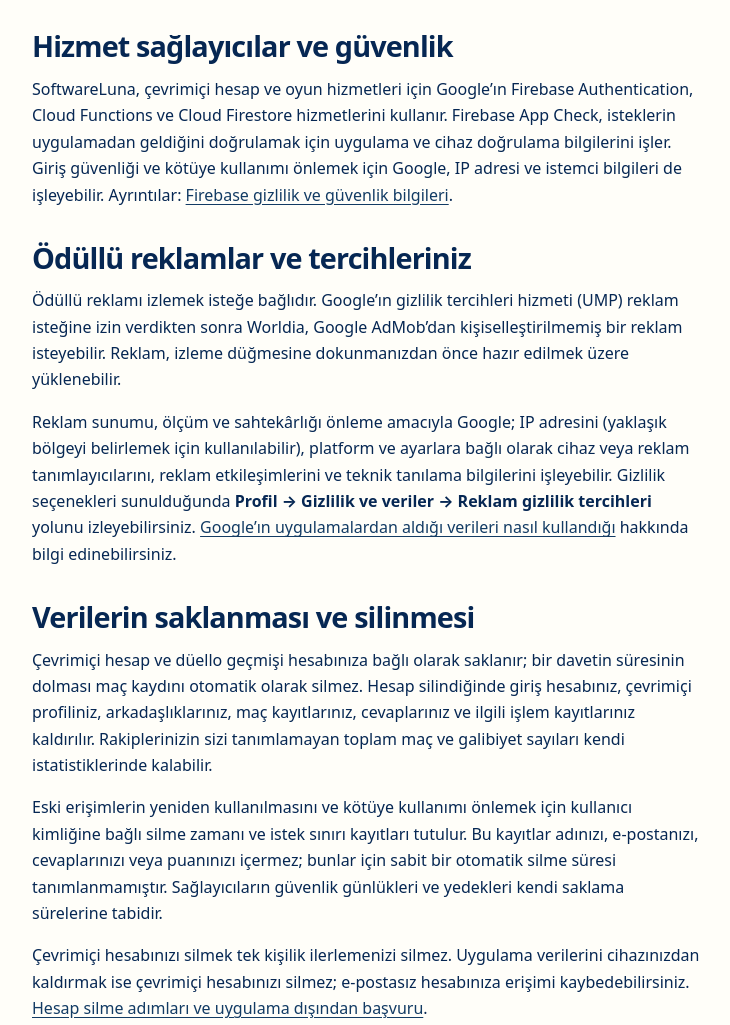
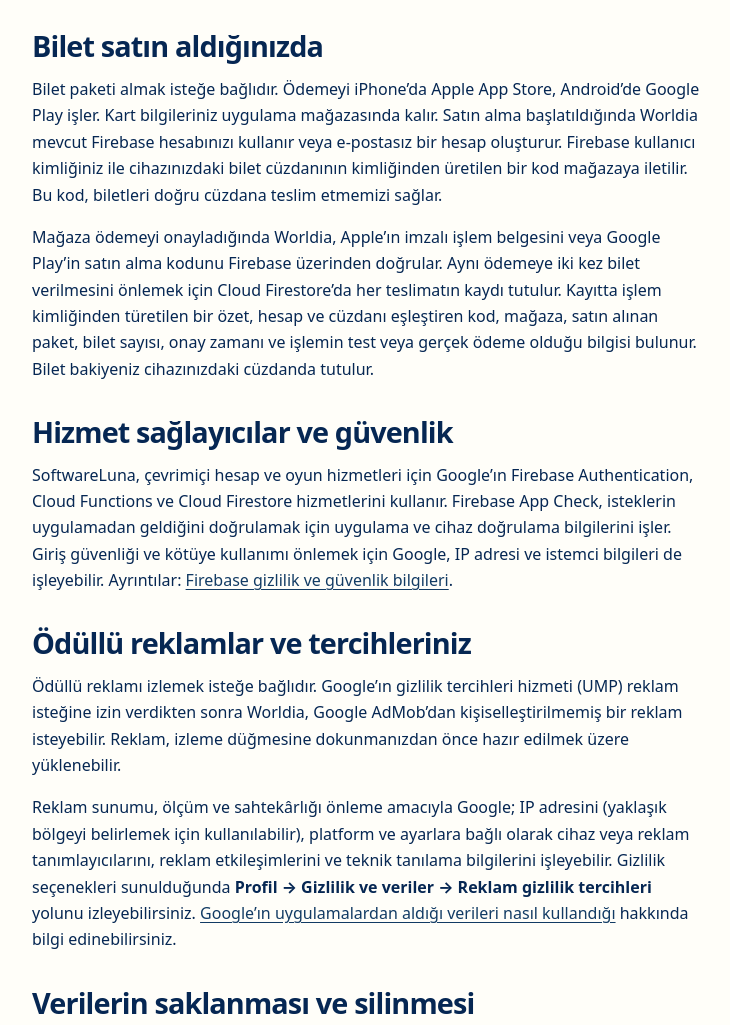
Before and after one commit to SoftwareLuna/softwareluna.github.io, a plain HTML site: page worldia/privacy/index.html in a window 1280 px wide. Shown: the part 1121-2146 px from the top of the page, without its empty margins (68-798 px from the left). Drawn offline with Linux system fonts and the light colour scheme.

Commit message:
Explain Worldia ticket purchase verification and retention

```diff
--- a/worldia/privacy/index.html
+++ b/worldia/privacy/index.html
@@ -1,8 +1,8 @@
 <!doctype html>
 <html lang="tr"><head><meta charset="utf-8"><meta name="viewport" content="width=device-width,initial-scale=1"><meta name="theme-color" content="#062753">
-<title>Worldia Gizlilik Politikası · SoftwareLuna</title><meta name="description" content="Yayıncı: SoftwareLuna · Son güncelleme: 14 Kasım 2026"><link rel="canonical" href="https://softwareluna.github.io/worldia/privacy/"><link rel="icon" type="image/png" href="../assets/worldia.png?v=17"><link rel="stylesheet" href="../assets/guide.css"><link rel="stylesheet" href="../assets/worldia.css?v=17"></head>
+<title>Worldia Gizlilik Politikası · SoftwareLuna</title><meta name="description" content="Yayıncı: SoftwareLuna · Son güncelleme: 27 Kasım 2026"><link rel="canonical" href="https://softwareluna.github.io/worldia/privacy/"><link rel="icon" type="image/png" href="../assets/worldia.png?v=17"><link rel="stylesheet" href="../assets/guide.css"><link rel="stylesheet" href="../assets/worldia.css?v=17"></head>
 <body class="worldia-site"><a class="skip" href="#icerik">İçeriğe geç</a><header class="mast"><div class="wrap"><a class="brand" href="../"><img src="../assets/worldia.png?v=17" width="37" height="37" alt="">Worldia</a><nav aria-label="Ana menü"><a href="../support/">Destek</a><a href="../privacy/" aria-current="page">Gizlilik</a><a href="../delete-account/">Hesap silme</a></nav></div></header>
-<main id="icerik"><header class="pagehead"><div class="wrap"><a class="crumb" href="../">← Worldia</a><p class="eyebrow">02 / GİZLİLİK</p><h1>Worldia Gizlilik Politikası</h1><p class="intro">Yayıncı: SoftwareLuna · Son güncelleme: 14 Kasım 2026</p></div></header><div class="wrap layout"><article class="copy" aria-label="Worldia Gizlilik Politikası"><section aria-labelledby="cihaz">
+<main id="icerik"><header class="pagehead"><div class="wrap"><a class="crumb" href="../">← Worldia</a><p class="eyebrow">02 / GİZLİLİK</p><h1>Worldia Gizlilik Politikası</h1><p class="intro">Yayıncı: SoftwareLuna · Son güncelleme: 27 Kasım 2026</p></div></header><div class="wrap layout"><article class="copy" aria-label="Worldia Gizlilik Politikası"><section aria-labelledby="cihaz">
   <h2 id="cihaz">Tek kişilik oyun ve cihazınızdaki kayıtlar</h2>
   <p>Worldia’yı hesap açmadan, çevrimdışı oynayabilirsiniz. Gezgin adınız, seçtiğiniz avatar, bölüm ilerlemeniz, pasaport damgalarınız, yıldızlarınız, günlük seriniz, tek kişilik başarımlarınız, alınmış ödülleriniz, bilet ve joker bakiyeleriniz cihazınızda saklanır. Çevrimiçi hesap açmak, tek kişilik ilerlemenizi başka bir cihaza taşımaz.</p>
   <p>Haritalar, bayraklar ve portreler oyunla birlikte gelir. Worldia bunları göstermek veya arkadaş bulmak için konumunuza, rehberinize, kameranıza, fotoğraflarınıza ya da mikrofonunuza erişim istemez.</p>
@@ -13,6 +13,12 @@
   <p>Arkadaşlar ve düellolar için isteğe bağlı bir çevrimiçi hesap oluşturabilirsiniz. E-postasız hesapta Firebase Authentication bir kullanıcı kimliği oluşturur. Sonradan e-posta ve şifre bağlarsanız giriş ve şifre sıfırlama işlemlerini Firebase Authentication yürütür. E-posta adresiniz diğer oyunculara gösterilmez.</p>
   <p>Arkadaşlık ve maç özelliklerini sağlamak için gezgin adınız, benzersiz kullanıcı adınız, seçtiğiniz hazır avatar, istek ve davetler, arkadaşlıklar, düello zamanları, verdiğiniz cevaplar, puanlar ve istatistikler Firebase’de işlenir. Düello başarımları için toplam maç ve galibiyet sayıları ile mevcut ve en uzun galibiyet serisi de çevrimiçi hesapla ilişkilendirilir. Kullanıcı adınızı bilen bir oyuncu size istek gönderebilir. Profil bilgileriniz ilgili istek ve arkadaş listelerinde görünür; maçınızın sonucu ve karşılıklı istatistikler o düellonun taraflarıyla paylaşılır.</p>
   <p>Son görüntülenen çevrimiçi bilgiler, düello başarım ilerlemesinin yerel kopyası ve henüz gönderilmemiş cevaplar cihazda da tutulabilir. Herkese aynı oyun kurallarını uygulamak ve yinelenen bir isteğin iki kez bilet düşmesine yol açmasını önlemek için kota ve işlem kayıtları kullanılır.</p>
+</section>
+
+<section aria-labelledby="biletler">
+  <h2 id="biletler">Bilet satın aldığınızda</h2>
+  <p>Bilet paketi almak isteğe bağlıdır. Ödemeyi iPhone’da Apple App Store, Android’de Google Play işler. Kart bilgileriniz uygulama mağazasında kalır. Satın alma başlatıldığında Worldia mevcut Firebase hesabınızı kullanır veya e-postasız bir hesap oluşturur. Firebase kullanıcı kimliğiniz ile cihazınızdaki bilet cüzdanının kimliğinden üretilen bir kod mağazaya iletilir. Bu kod, biletleri doğru cüzdana teslim etmemizi sağlar.</p>
+  <p>Mağaza ödemeyi onayladığında Worldia, Apple’ın imzalı işlem belgesini veya Google Play’in satın alma kodunu Firebase üzerinden doğrular. Aynı ödemeye iki kez bilet verilmesini önlemek için Cloud Firestore’da her teslimatın kaydı tutulur. Kayıtta işlem kimliğinden türetilen bir özet, hesap ve cüzdanı eşleştiren kod, mağaza, satın alınan paket, bilet sayısı, onay zamanı ve işlemin test veya gerçek ödeme olduğu bilgisi bulunur. Bilet bakiyeniz cihazınızdaki cüzdanda tutulur.</p>
 </section>
 
 <section aria-labelledby="firebase">
@@ -28,8 +34,9 @@
 
 <section aria-labelledby="saklama">
   <h2 id="saklama">Verilerin saklanması ve silinmesi</h2>
-  <p>Çevrimiçi hesap ve düello geçmişi hesabınıza bağlı olarak saklanır; bir davetin süresinin dolması maç kaydını otomatik olarak silmez. Hesap silindiğinde giriş hesabınız, çevrimiçi profiliniz, arkadaşlıklarınız, maç kayıtlarınız, cevaplarınız ve ilgili işlem kayıtlarınız kaldırılır. Rakiplerinizin sizi tanımlamayan toplam maç ve galibiyet sayıları kendi istatistiklerinde kalabilir.</p>
+  <p>Çevrimiçi hesap ve düello geçmişi hesabınıza bağlı olarak saklanır; bir davetin süresinin dolması maç kaydını otomatik olarak silmez. Hesap silindiğinde giriş hesabınız, çevrimiçi profiliniz, arkadaşlıklarınız, maç kayıtlarınız, cevaplarınız ve düellolarla ilgili işlem kayıtlarınız kaldırılır. Rakiplerinizin sizi tanımlamayan toplam maç ve galibiyet sayıları kendi istatistiklerinde kalabilir.</p>
   <p>Eski erişimlerin yeniden kullanılmasını ve kötüye kullanımı önlemek için kullanıcı kimliğine bağlı silme zamanı ve istek sınırı kayıtları tutulur. Bu kayıtlar adınızı, e-postanızı, cevaplarınızı veya puanınızı içermez; bunlar için sabit bir otomatik silme süresi tanımlanmamıştır. Sağlayıcıların güvenlik günlükleri ve yedekleri kendi saklama sürelerine tabidir.</p>
+  <p>Bilet teslim kayıtları, aynı satın almanın yeniden kullanılması hâlinde bunu saptamak için hesabınızı sildikten sonra da saklanır. Bu kayıtlar için sabit bir otomatik silme süresi tanımlanmamıştır.</p>
   <p>Çevrimiçi hesabınızı silmek tek kişilik ilerlemenizi silmez. Uygulama verilerini cihazınızdan kaldırmak ise çevrimiçi hesabınızı silmez; e-postasız hesabınıza erişimi kaybedebilirsiniz. <a href="../delete-account/">Hesap silme adımları ve uygulama dışından başvuru</a>.</p>
 </section>
 
@@ -38,5 +45,5 @@
   <p>Bu site GitHub Pages üzerinden sunulur. GitHub, ziyaretçilerin IP adreslerini güvenlik amacıyla kaydeder. <a href="https://docs.github.com/en/pages/getting-started-with-github-pages/what-is-github-pages#data-collection">GitHub Pages veri toplama bilgileri</a>.</p>
   <p>Verilerinizle ilgili soru, erişim, düzeltme veya silme talepleri için SoftwareLuna’ya <a href="mailto:serdengecti.emre@gmail.com">serdengecti.emre@gmail.com</a> üzerinden ulaşabilirsiniz. Yanıt verebilmek ve gerekirse hesabın size ait olduğunu doğrulamak için gönderen adresinizi ve paylaştığınız bilgileri kullanırız. Lütfen şifre veya doğrulama kodu göndermeyin. Oyunla ilgili diğer sorular için <a href="../support/">Worldia destek sayfasını</a> ziyaret edebilirsiniz.</p>
 </section>
-</article><aside class="aside"><h2>Bu sayfada</h2><nav aria-label="Sayfa içeriği"><a href="#cihaz">Tek kişilik oyun ve cihazınızdaki kayıtlar</a><a href="#arkadaslar">Arkadaş hesabı ve düellolar</a><a href="#firebase">Hizmet sağlayıcılar ve güvenlik</a><a href="#reklamlar">Ödüllü reklamlar ve tercihleriniz</a><a href="#saklama">Verilerin saklanması ve silinmesi</a><a href="#iletisim">Bu site ve gizlilik başvuruları</a></nav></aside></div></main>
+</article><aside class="aside"><h2>Bu sayfada</h2><nav aria-label="Sayfa içeriği"><a href="#cihaz">Tek kişilik oyun ve cihazınızdaki kayıtlar</a><a href="#arkadaslar">Arkadaş hesabı ve düellolar</a><a href="#biletler">Bilet satın aldığınızda</a><a href="#firebase">Hizmet sağlayıcılar ve güvenlik</a><a href="#reklamlar">Ödüllü reklamlar ve tercihleriniz</a><a href="#saklama">Verilerin saklanması ve silinmesi</a><a href="#iletisim">Bu site ve gizlilik başvuruları</a></nav></aside></div></main>
 <footer class="foot"><div class="wrap"><p><a href="/">SoftwareLuna</a> · Worldia</p><nav aria-label="Alt menü"><a href="../support/">Destek</a><a href="../privacy/" aria-current="page">Gizlilik</a><a href="../delete-account/">Hesap silme</a></nav></div></footer></body></html>
```
Also changed, not shown: worldia/delete-account/index.html (+1 -0 lines).
